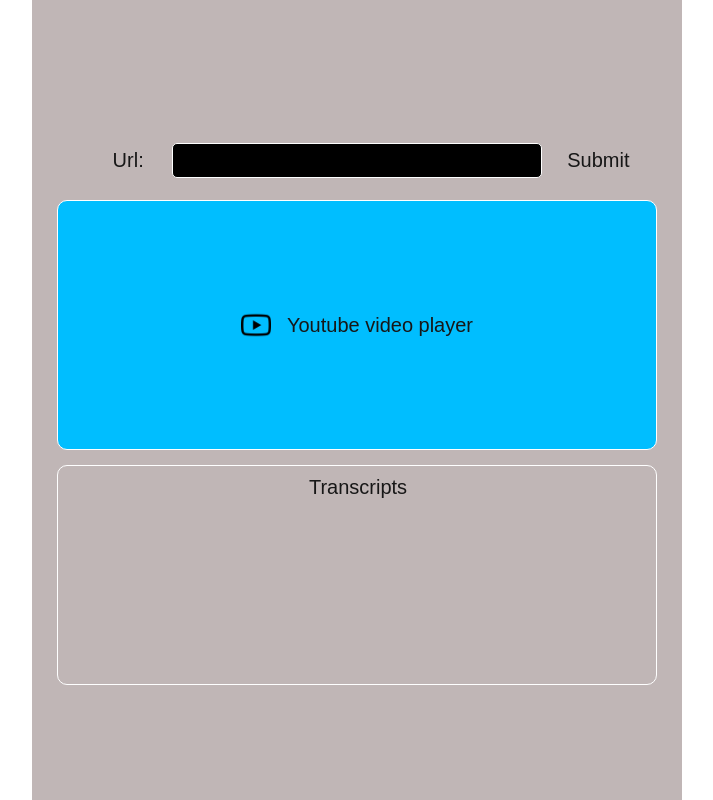
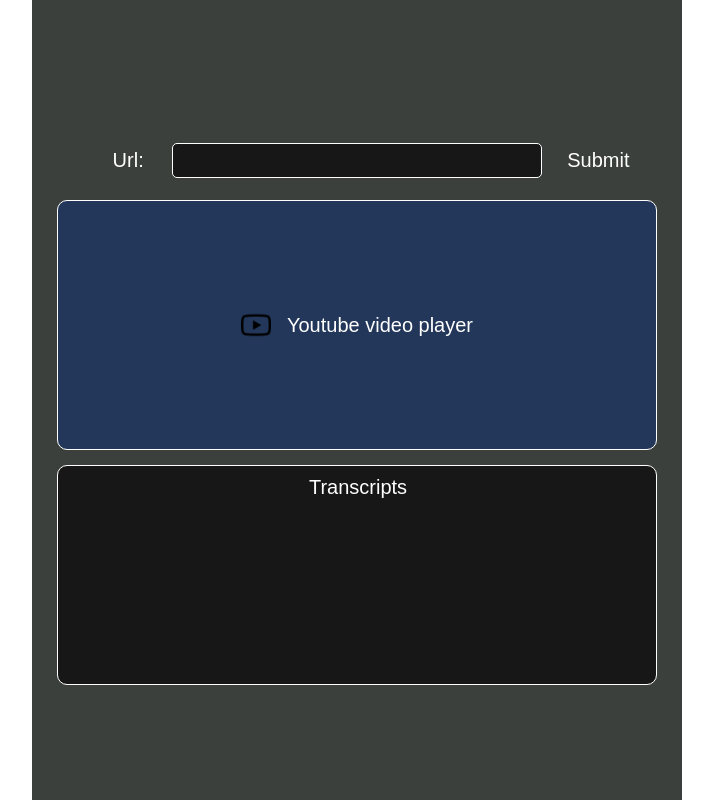
Before and after one commit to hosainn/youtube-transcript, a Next.js app in the folder frontend/youtubeplayer/: page / in a window 1280 px wide. Shown: the whole page, without its empty margins (283-996 px from the left). Built offline with nearby package versions, Linux system fonts and the light colour scheme.

Commit message:
Frontend: adjust color and font size

```diff
--- a/frontend/youtubeplayer/app/components/transcriptviewer/TranscriptViewer.js
+++ b/frontend/youtubeplayer/app/components/transcriptviewer/TranscriptViewer.js
@@ -10,7 +10,7 @@ const renderTimeFormatView = (currentTime, time) => {
     return (
         <span
             className='currentTimeText'
-            style={{ color: currentTime === parseInt(time, 10) ? "#000" : "#888" }}
+            style={{ color: currentTime === parseInt(time, 10) ? "#f0f0f0" : "gray" }}
         >
             {TranscriptViewerUtil.formatTime(parseInt(time, 10))}
         </span>
@@ -25,11 +25,11 @@ const renderHighlightedLine = (lines, currentTime) => {
                     key={idx}
                     data-start={Math.floor(line.start)}
                     style={{
-                        backgroundColor:
+                        color:
                             TranscriptViewerUtil.getHighlightColor(currentTime, line)
                     }}
                 >
-                    <strong>{line.text}</strong>
+                    {line.text}
                 </div>
             ))}
         </div>
@@ -79,7 +79,7 @@ const TranscriptViewer = () => {
                     const time = playerRef.current.getCurrentTime();
                     setCurrentTime(Math.floor(time));
                 }
-            }, 500);
+            }, 100);
             return () => clearInterval(interval);
         }
 
--- a/frontend/youtubeplayer/app/components/transcriptviewer/transcriptviewer.css
+++ b/frontend/youtubeplayer/app/components/transcriptviewer/transcriptviewer.css
@@ -5,6 +5,8 @@
     border: 1px solid white;
     border-radius: 10px;
     width: 600px;
+    background: #171717;
+    color: white;
 
 }
 
@@ -30,6 +32,7 @@
 
 #liveTranscriptContainer {
     padding-top: 15px;
+    font-size: 12pt;
 }
 
 .singleTranscriptContiner {
@@ -53,6 +56,6 @@
 
 #transcriptWrapper::-webkit-scrollbar-thumb {
     border: 2px solid white;
-    background: gray;
+    background: #171717;
     border-radius: 2px;
 }
--- a/frontend/youtubeplayer/app/components/transcriptviewer/transcriptviewerutil.js
+++ b/frontend/youtubeplayer/app/components/transcriptviewer/transcriptviewerutil.js
@@ -28,7 +28,7 @@ const getHighlightColor = (currentTime, line) => {
         ?
         "#f0f0f0"
         :
-        "transparent"
+        "gray"
 };
 
 const TranscriptViewerUtil = {
--- a/frontend/youtubeplayer/app/components/videoinputform/videoinput.css
+++ b/frontend/youtubeplayer/app/components/videoinputform/videoinput.css
@@ -2,6 +2,7 @@
     width: 645px;
     height: 30px;
     display: flex;
+    color: white;
 }
 
 #urlTextContiner {
@@ -33,7 +34,7 @@
     border: 1px solid white;
     border-radius: 5px;
     padding-left: 4px;
-    background: black;
+    background: #171717;
     color: white;
 
 }
--- a/frontend/youtubeplayer/app/components/videoplayer/videoplayer.css
+++ b/frontend/youtubeplayer/app/components/videoplayer/videoplayer.css
@@ -1,5 +1,6 @@
 #videoPlayerContainer {
-    background: #00BEFF;
+    background: #23375a;
+    color: white;
     width: 600px;
     height: 250px;
     margin-top: 15px;
--- a/frontend/youtubeplayer/app/page.module.css
+++ b/frontend/youtubeplayer/app/page.module.css
@@ -28,7 +28,7 @@
   justify-content: center;
   flex-direction: column;
   align-items: center;
-  background: rgb(192, 182, 182);
+  background: #3b403c;
   padding-top: 30px;
   width: 650px;
   height: 100vh;
```
